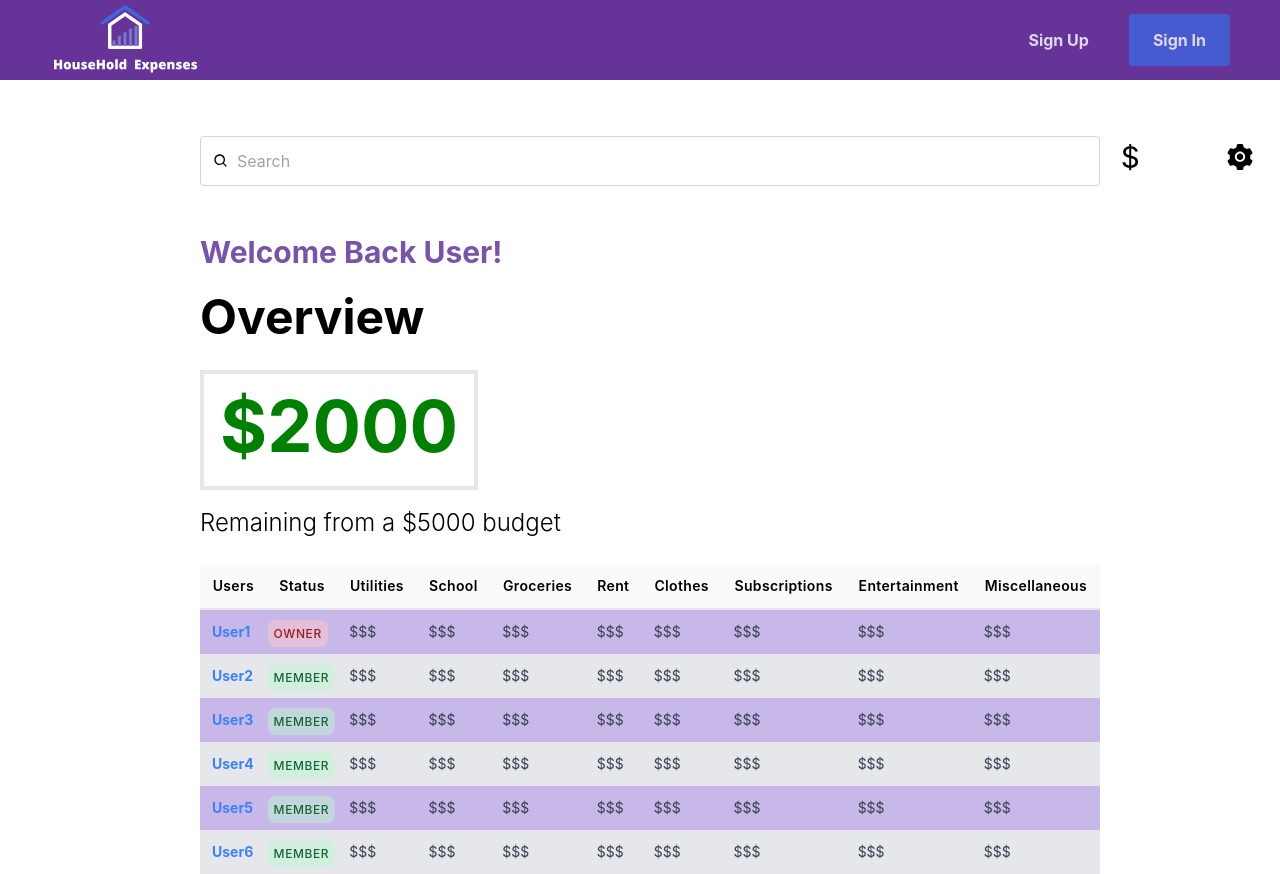
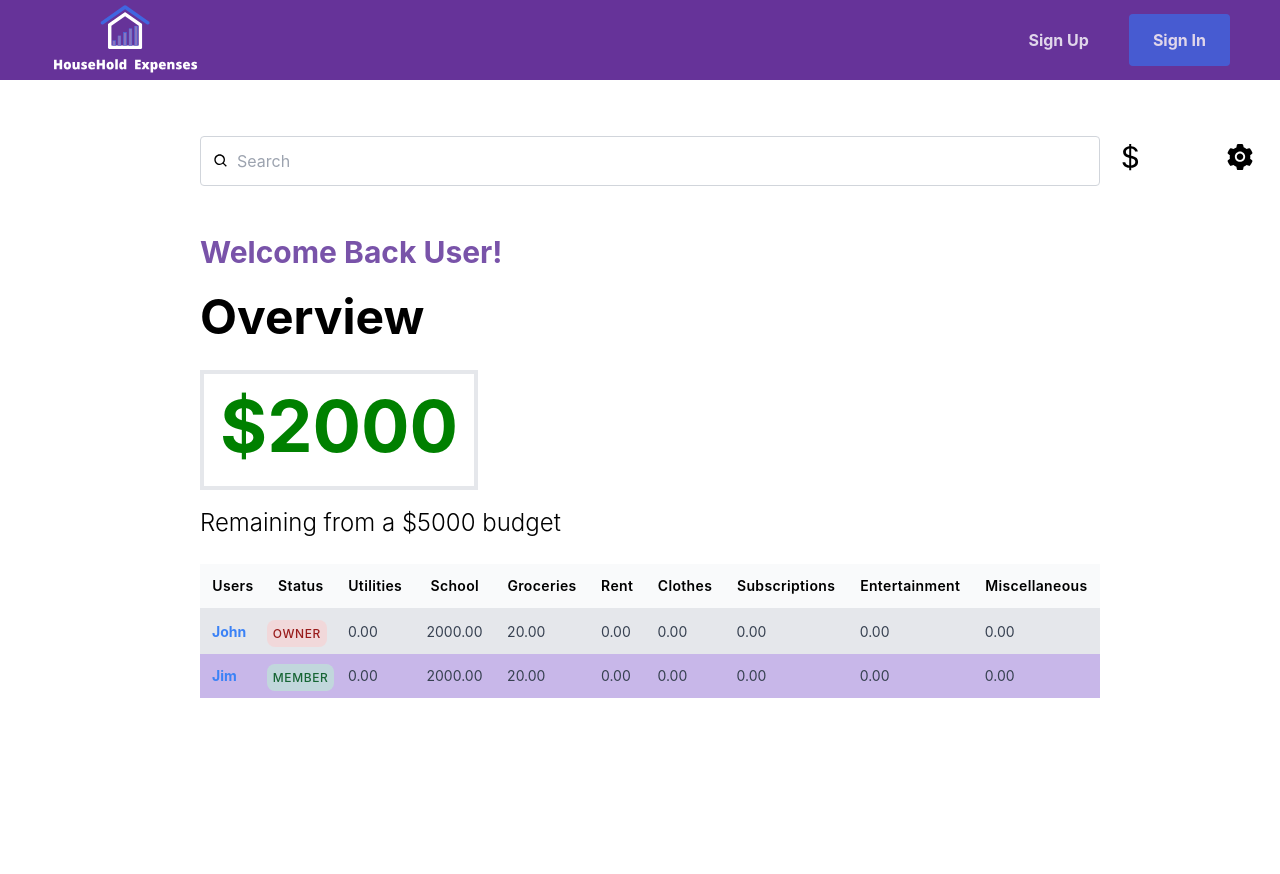
Before and after one commit to Zhou-Ziheng/HouseholdExpensesUI, a React (Create React App) app: page /Dashboard in a window 1280 px wide. Shown: the top 874 px of the page. After the commit the page ends 800 px from the top, so only its background shows below. Built offline with nearby package versions, Linux system fonts and the light colour scheme.

Commit message:
fetch real data in dashboard

```diff
--- a/src/MockData/MockData.js
+++ b/src/MockData/MockData.js
@@ -1,10 +1,12 @@
 export function makeHousehold() {
-  const members = [makeMember(1, "John", 100)];
+  const admins = [makeMember(1, "John", 100)];
+  const members = [makeMember(1, "John", 100), makeMember(2, "Jim", 100)];
 
   return {
     householdId: 1,
     totalUsed: 3020 * 4,
     totalAllowance: 20000,
+    admins,
     members,
     name: "Test Household",
   };
@@ -24,7 +26,7 @@ export function makeMember(id, name, allowance) {
         items: [makeItem("res", "wilmot", 1000, Date.now())],
       },
       {
-        category: "Education",
+        category: "School",
         total: 2000,
         items: [makeItem("Textbooks", "Intro to Quantum", 2000, Date.now())],
       },
--- a/src/components/Dashboard/Dashboard.jsx
+++ b/src/components/Dashboard/Dashboard.jsx
@@ -3,8 +3,71 @@ import { BiSearch } from "react-icons/bi";
 import { GiCharacter } from "react-icons/gi";
 import { BsCurrencyDollar } from "react-icons/bs";
 import { AiFillSetting } from "react-icons/ai";
+import { makeHousehold } from "../../MockData/MockData";
 
 const Dashboard = () => {
+  const data = makeHousehold();
+  const { admins } = data;
+  const headers = [
+    "Users",
+    "Status",
+    "Utilities",
+    "School",
+    "Groceries",
+    "Rent",
+    "Clothes",
+    "Subscriptions",
+    "Entertainment",
+    "Miscellaneous",
+  ];
+
+  const getTable = (users) => {
+    const data = [];
+
+    for (let i = 0; i < users.length; i++) {
+      data.push(getMemberRow(users[i], i));
+    }
+
+    return data;
+  };
+
+  const getMemberRow = (user, index) => {
+    const data = [];
+    const id = user.id;
+    data.push(
+      <td class="p-3 text-sm text-gray-700">
+        <a href="#" class="font-bold text-blue-500 hover:underline">
+          {user.name}
+        </a>
+      </td>
+    );
+    if (admins.find((value) => value.id === id)) {
+      data.push(
+        <td>
+          <span class="p-1.5 text-xs font-medium uppercase tracking-wider text-red-800 bg-red-200 rounded-lg bg-opacity-50">
+            Owner
+          </span>
+        </td>
+      );
+    } else {
+      data.push(
+        <td>
+          <span class="p-1.5 text-xs font-medium uppercase tracking-wider text-green-800 bg-green-200 rounded-lg bg-opacity-50">
+            Member
+          </span>
+        </td>
+      );
+    }
+
+    for (let i = 2; i < headers.length; i++) {
+      const amount =
+        user.expenses.find(({ category }) => category === headers[i])?.total ??
+        0;
+      data.push(<td class="p-3 text-sm text-gray-700">{amount.toFixed(2)}</td>);
+    }
+    return <tr class={index % 2 ? "bg-[#c8b7e9]" : "bg-gray-200"}>{data}</tr>;
+  };
+
   return (
     <div>
       <div className="px-[100px] grid grid-cols-2">
@@ -51,116 +114,14 @@ const Dashboard = () => {
         <table class="mx-[200px] w-[900px]">
           <thead class="bg-gray-50 border-b-2 border-gray-200">
             <tr>
-              <th class="p-3 text-sm font-semibold tracking-wide">Users</th>
-              <th class="p-3 text-sm font-semibold tracking-wide">Status</th>
-              <th class="p-3 text-sm font-semibold tracking-wide">Utilities</th>
-              <th class="p-3 text-sm font-semibold tracking-wide">School</th>
-              <th class="p-3 text-sm font-semibold tracking-wide">Groceries</th>
-              <th class="p-3 text-sm font-semibold tracking-wide">Rent</th>
-              <th class="p-3 text-sm font-semibold tracking-wide">Clothes</th>
-              <th class="p-3 text-sm font-semibold tracking-wide">Subscriptions</th>
-              <th class="p-3 text-sm font-semibold tracking-wide">Entertainment</th>
-              <th class="p-3 text-sm font-semibold tracking-wide">Miscellaneous</th>
+              {headers.map((header) => (
+                <th class="p-3 text-sm font-semibold tracking-wide">
+                  {header}
+                </th>
+              ))}
             </tr>
           </thead>
-          <tbody>
-            <tr class="bg-[#c8b7e9]">
-              <td class="p-3 text-sm text-gray-700">
-                <a href="#" class="font-bold text-blue-500 hover:underline">User1</a>
-              </td>
-              <td>
-                <span class="p-1.5 text-xs font-medium uppercase tracking-wider text-red-800 bg-red-200 rounded-lg bg-opacity-50">Owner</span>
-              </td>
-              <td class="p-3 text-sm text-gray-700">$$$</td>
-              <td class="p-3 text-sm text-gray-700">$$$</td>
-              <td class="p-3 text-sm text-gray-700">$$$</td>
-              <td class="p-3 text-sm text-gray-700">$$$</td>
-              <td class="p-3 text-sm text-gray-700">$$$</td>
-              <td class="p-3 text-sm text-gray-700">$$$</td>
-              <td class="p-3 text-sm text-gray-700">$$$</td>
-              <td class="p-3 text-sm text-gray-700">$$$</td>
-            </tr>
-            <tr class="bg-gray-200">
-              <td class="p-3 text-sm text-gray-700">
-                <a href="#" class="font-bold text-blue-500 hover:underline">User2</a>
-              </td>
-              <td>
-                <span class="p-1.5 text-xs font-medium uppercase tracking-wider text-green-800 bg-green-200 rounded-lg bg-opacity-50">Member</span>
-              </td>
-              <td class="p-3 text-sm text-gray-700">$$$</td>
-              <td class="p-3 text-sm text-gray-700">$$$</td>
-              <td class="p-3 text-sm text-gray-700">$$$</td>
-              <td class="p-3 text-sm text-gray-700">$$$</td>
-              <td class="p-3 text-sm text-gray-700">$$$</td>
-              <td class="p-3 text-sm text-gray-700">$$$</td>
-              <td class="p-3 text-sm text-gray-700">$$$</td>
-              <td class="p-3 text-sm text-gray-700">$$$</td>
-            </tr>
-            <tr class="bg-[#c8b7e9]">
-              <td class="p-3 text-sm text-gray-700">
-                <a href="#" class="font-bold text-blue-500 hover:underline">User3</a>
-              </td>
-              <td>
-                <span class="p-1.5 text-xs font-medium uppercase tracking-wider text-green-800 bg-green-200 rounded-lg bg-opacity-50">Member</span>
-              </td>
-              <td class="p-3 text-sm text-gray-700">$$$</td>
-              <td class="p-3 text-sm text-gray-700">$$$</td>
-              <td class="p-3 text-sm text-gray-700">$$$</td>
-              <td class="p-3 text-sm text-gray-700">$$$</td>
-              <td class="p-3 text-sm text-gray-700">$$$</td>
-              <td class="p-3 text-sm text-gray-700">$$$</td>
-              <td class="p-3 text-sm text-gray-700">$$$</td>
-              <td class="p-3 text-sm text-gray-700">$$$</td>
-            </tr>
-            <tr class="bg-gray-200">
-              <td class="p-3 text-sm text-gray-700">
-                <a href="#" class="font-bold text-blue-500 hover:underline">User4</a>
-              </td>
-              <td>
-                <span class="p-1.5 text-xs font-medium uppercase tracking-wider text-green-800 bg-green-200 rounded-lg bg-opacity-50">Member</span>
-              </td>
-              <td class="p-3 text-sm text-gray-700">$$$</td>
-              <td class="p-3 text-sm text-gray-700">$$$</td>
-              <td class="p-3 text-sm text-gray-700">$$$</td>
-              <td class="p-3 text-sm text-gray-700">$$$</td>
-              <td class="p-3 text-sm text-gray-700">$$$</td>
-              <td class="p-3 text-sm text-gray-700">$$$</td>
-              <td class="p-3 text-sm text-gray-700">$$$</td>
-              <td class="p-3 text-sm text-gray-700">$$$</td>
-            </tr>
-            <tr class="bg-[#c8b7e9]">
-              <td class="p-3 text-sm text-gray-700">
-                <a href="#" class="font-bold text-blue-500 hover:underline">User5</a>
-              </td>
-              <td>
-                <span class="p-1.5 text-xs font-medium uppercase tracking-wider text-green-800 bg-green-200 rounded-lg bg-opacity-50">Member</span>
-              </td>
-              <td class="p-3 text-sm text-gray-700">$$$</td>
-              <td class="p-3 text-sm text-gray-700">$$$</td>
-              <td class="p-3 text-sm text-gray-700">$$$</td>
-              <td class="p-3 text-sm text-gray-700">$$$</td>
-              <td class="p-3 text-sm text-gray-700">$$$</td>
-              <td class="p-3 text-sm text-gray-700">$$$</td>
-              <td class="p-3 text-sm text-gray-700">$$$</td>
-              <td class="p-3 text-sm text-gray-700">$$$</td>
-            </tr>
-            <tr class="bg-gray-200">
-              <td class="p-3 text-sm text-gray-700">
-                <a href="#" class="font-bold text-blue-500 hover:underline">User6</a>
-              </td>
-              <td>
-                <span class="p-1.5 text-xs font-medium uppercase tracking-wider text-green-800 bg-green-200 rounded-lg bg-opacity-50">Member</span>
-              </td>
-              <td class="p-3 text-sm text-gray-700">$$$</td>
-              <td class="p-3 text-sm text-gray-700">$$$</td>
-              <td class="p-3 text-sm text-gray-700">$$$</td>
-              <td class="p-3 text-sm text-gray-700">$$$</td>
-              <td class="p-3 text-sm text-gray-700">$$$</td>
-              <td class="p-3 text-sm text-gray-700">$$$</td>
-              <td class="p-3 text-sm text-gray-700">$$$</td>
-              <td class="p-3 text-sm text-gray-700">$$$</td>
-            </tr>
-          </tbody>
+          <tbody>{getTable(data.members)}</tbody>
         </table>
       </div>
     </div>
```
